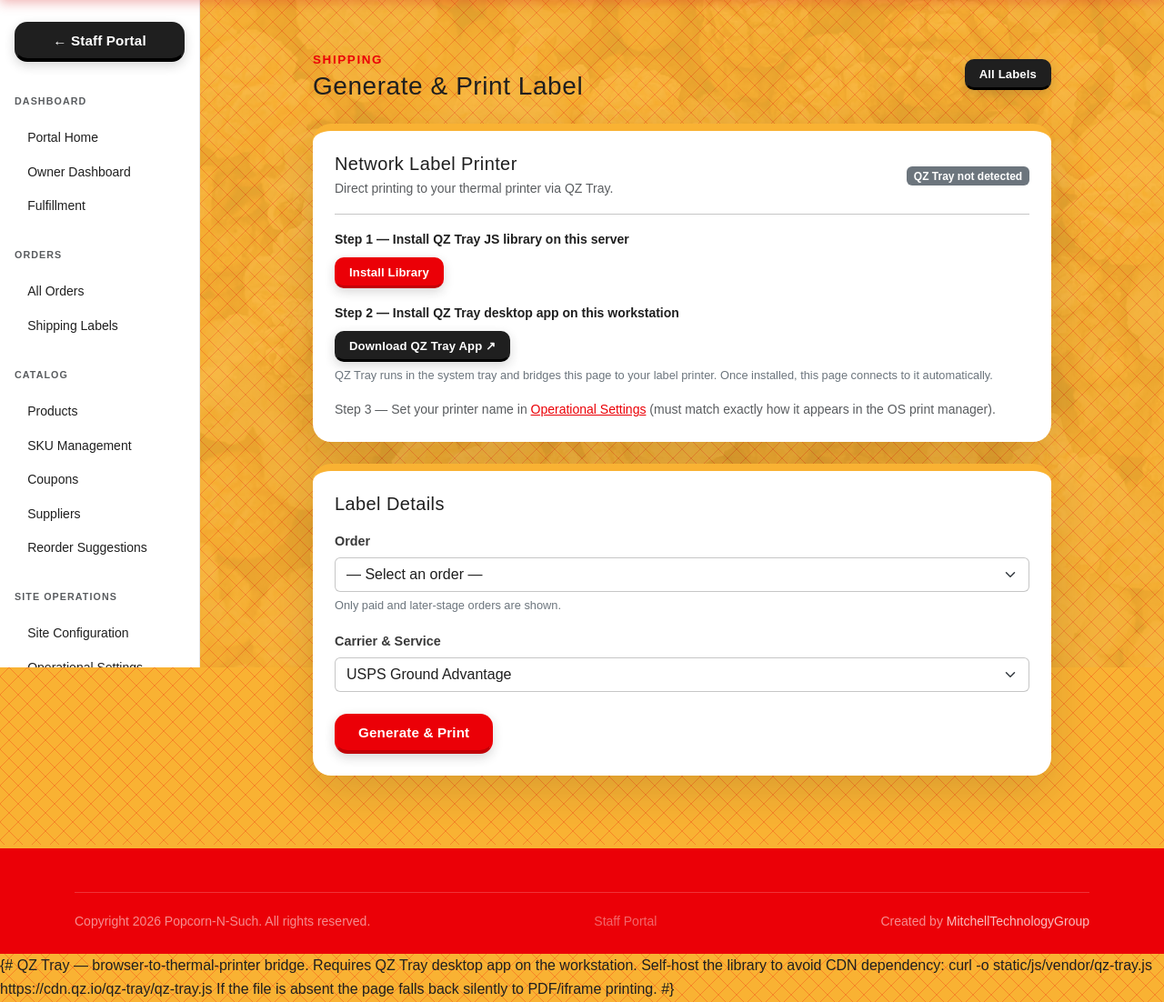
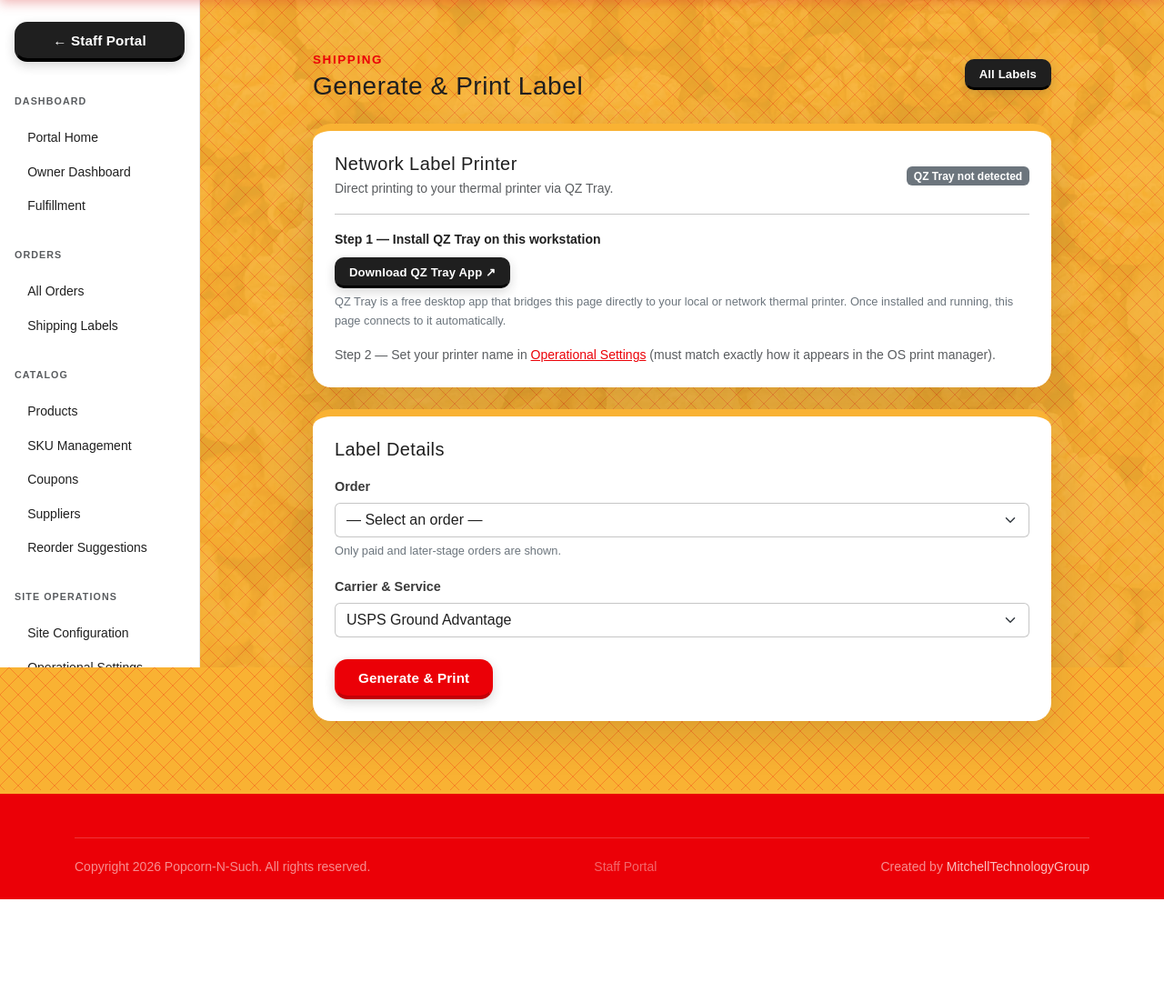
Before and after one commit to jeuanimo/popcorn-n-such, a Django app: page /shipping/labels/create/ in a window 1280 px wide. Shown: the part 66-1168 px from the top of the page at 91% size. After the commit the page ends 1055 px from the top, so only its background shows below. Run offline with Django 5.2, Linux system fonts and the light colour scheme; the visitor is signed in with stand-in values (Sample User, id 1); data comes from the database, SQL or seed files in the repository; data that the repository does not hold is empty; parts of the project's set-up code (start-up, migrations or seed data) failed here and were passed over; some libraries are stand-ins or nearby versions.

Commit message:
fix: load qz-tray.js from CDN in browser, remove broken server-install step
QZ Tray is a local desktop app - its JS library belongs in the browser, not
on the server. The server-side download endpoint failed on Render because
outbound DNS is restricted. Now loads from cdn.qz.io directly in the browser.
Setup UI simplified to 2 steps: install desktop app + set printer name.

```diff
--- a/templates/shipping/label_create.html
+++ b/templates/shipping/label_create.html
@@ -23,34 +23,21 @@
             </div>
             <div id="qzSetup" class="d-none mt-3">
                 <hr class="my-3">
-                {# Step 1 — JS library #}
-                <div id="qzStepLibrary" class="mb-3">
-                    <p class="small fw-semibold mb-2">Step 1 — Install QZ Tray JS library on this server</p>
-                    <div class="d-flex align-items-center gap-2 flex-wrap">
-                        <button id="installQzBtn" type="button" class="btn btn-sm btn-brand">
-                            Install Library
-                            <span id="installQzSpinner"
-                                  class="spinner-border spinner-border-sm ms-1 d-none"
-                                  aria-hidden="true"></span>
-                        </button>
-                        <span id="installQzResult" class="small"></span>
-                    </div>
-                </div>
-                {# Step 2 — Desktop app #}
+                {# Step 1 — Desktop app #}
                 <div class="mb-3">
-                    <p class="small fw-semibold mb-2">Step 2 — Install QZ Tray desktop app on this workstation</p>
+                    <p class="small fw-semibold mb-2">Step 1 — Install QZ Tray on this workstation</p>
                     <a href="https://qz.io/download"
                        target="_blank"
                        rel="noopener noreferrer"
                        class="btn btn-sm btn-outline-dark">Download QZ Tray App ↗</a>
                     <p class="form-text mt-1">
-                        QZ Tray runs in the system tray and bridges this page to your label printer.
-                        Once installed, this page connects to it automatically.
+                        QZ Tray is a free desktop app that bridges this page directly to your local or network thermal printer.
+                        Once installed and running, this page connects to it automatically.
                     </p>
                 </div>
-                {# Step 3 — Printer name #}
+                {# Step 2 — Printer name #}
                 <p class="small text-muted mb-0">
-                    Step 3 — Set your printer name in
+                    Step 2 — Set your printer name in
                     <a href="{% url 'dashboards:operational-settings' %}">Operational Settings</a>
                     (must match exactly how it appears in the OS print manager).
                 </p>
@@ -161,13 +148,8 @@
 {% endblock content %}
 {% block scripts %}
     {% load static %}
-    {#
-  QZ Tray — browser-to-thermal-printer bridge. Requires QZ Tray desktop app on the workstation.
-  Self-host the library to avoid CDN dependency:
-    curl -o static/js/vendor/qz-tray.js https://cdn.qz.io/qz-tray/qz-tray.js
-  If the file is absent the page falls back silently to PDF/iframe printing.
-#}
-    <script src="{% static 'js/vendor/qz-tray.js' %}"></script>
+    {# QZ Tray — browser-to-desktop-app bridge loaded from CDN. Connects to QZ Tray running on the local workstation. #}
+    <script src="https://cdn.qz.io/qz-tray/qz-tray.js" crossorigin="anonymous"></script>
     <script>
 (function () {
   /* ── DOM refs ─────────────────────────────────────────────── */
@@ -193,59 +175,14 @@
   var qzPrinterName   = "";
 
   /* ── QZ Tray setup card ───────────────────────────────────── */
-  var qzSetupEl      = document.getElementById("qzSetup");
-  var qzStepLibEl    = document.getElementById("qzStepLibrary");
-  var installQzBtn   = document.getElementById("installQzBtn");
-  var installSpinner = document.getElementById("installQzSpinner");
-  var installResult  = document.getElementById("installQzResult");
+  var qzSetupEl = document.getElementById("qzSetup");
 
   function refreshSetupCard(state) {
-    /* Hide the whole setup card if connected; show it otherwise */
     if (state === "connected") {
       qzSetupEl.classList.add("d-none");
-      return;
+    } else {
+      qzSetupEl.classList.remove("d-none");
     }
-    qzSetupEl.classList.remove("d-none");
-    /* If the JS library is already loaded (qz defined), Step 1 is done */
-    if (typeof qz !== "undefined") {
-      qzStepLibEl.classList.add("d-none");
-    } else {
-      qzStepLibEl.classList.remove("d-none");
-    }
-  }
-
-  if (installQzBtn) {
-    installQzBtn.addEventListener("click", function () {
-      installQzBtn.disabled = true;
-      installSpinner.classList.remove("d-none");
-      installResult.textContent = "";
-
-      fetch("{% url 'shipping:qz-install' %}", {
-        method: "POST",
-        headers: { "X-CSRFToken": csrfToken },
-      })
-      .then(function (resp) { return resp.json(); })
-      .then(function (data) {
-        installQzBtn.disabled = false;
-        installSpinner.classList.add("d-none");
-        if (data.ok) {
-          installResult.textContent = "Installed (" + data.size_kb + " KB). Refresh the page to activate.";
-          installResult.className = "small text-success fw-semibold";
-          installQzBtn.textContent = "Refresh Page";
-          installQzBtn.disabled = false;
-          installQzBtn.addEventListener("click", function () { window.location.reload(); }, { once: true });
-        } else {
-          installResult.textContent = data.error || "Installation failed.";
-          installResult.className = "small text-danger";
-        }
-      })
-      .catch(function (err) {
-        installQzBtn.disabled = false;
-        installSpinner.classList.add("d-none");
-        installResult.textContent = "Request failed: " + err;
-        installResult.className = "small text-danger";
-      });
-    });
   }
 
   /* ── QZ Tray security & connection ────────────────────────── */
```
